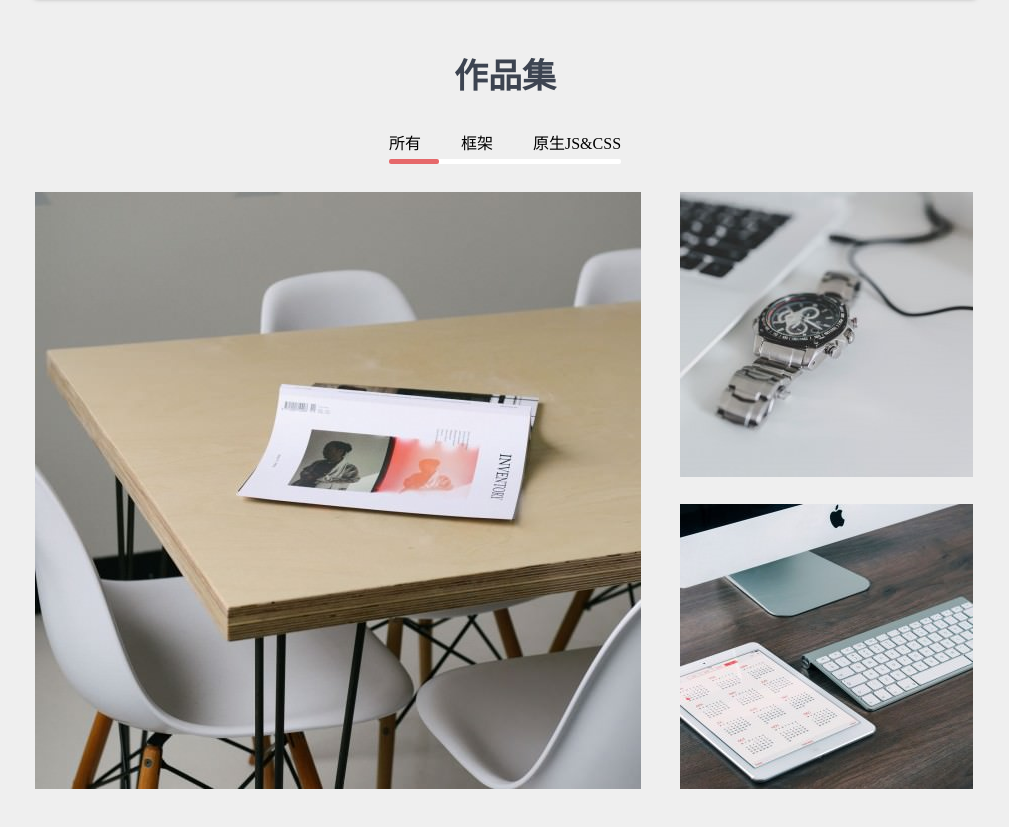
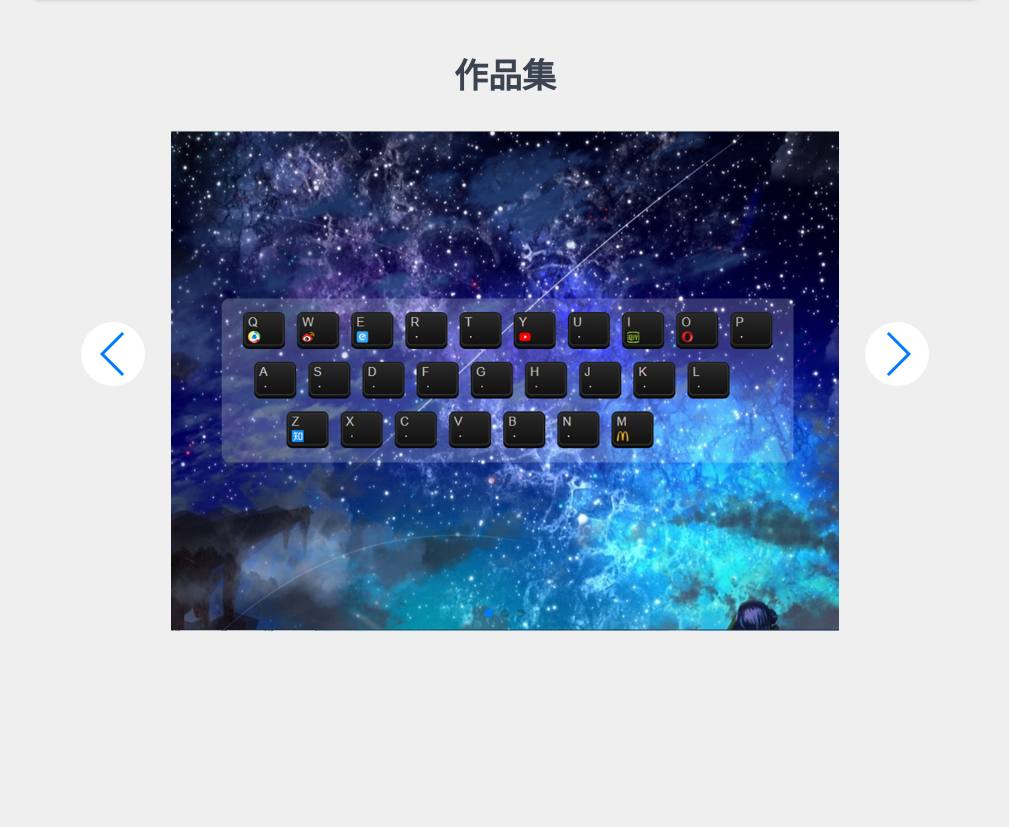
Before and after one commit to chengzi07/resume-47, a plain HTML site: page index.html in a window 1280 px wide. Shown: the part 1254-2081 px from the top of the page, without its empty margins (135-1144 px from the left). After the commit the page ends 1985 px from the top, so only its background shows below. Drawn offline with nearby package versions, Linux system fonts and the light colour scheme; a script that the page names is missing.

Commit message:
添加作品轮播

```diff
--- a/index.html
+++ b/index.html
@@ -8,6 +8,7 @@
     .loading::before,.loading::after{content:'';position: absolute;width:0px;height:0px;background: black;border-radius:50%;top:0;left:0;
       bottom:0;right:0;margin:auto;animation:s 1.5s linear infinite;}
     .loading::after{animation-delay:0.75s;}
+
    @keyframes s{
     0%{width:0px;height:0px;opacity:1;}
     100%{width:100px;height:100px;opacity:0;}
@@ -16,7 +17,10 @@
    .site-welcome{display:none;position:fixed;top:0;left:0;width:100%;height:100%;background:#888;z-index:1;justify-content:center;align-items:center}
    .site-welcome .active{display:flex;}
   </style>
+  <link rel="stylesheet" href="https://cdnjs.cloudflare.com/ajax/libs/Swiper/4.4.1/css/swiper.min.css">
   <link rel="stylesheet" href="./main.css">
+
+
 </head>
 
 <body>
@@ -174,41 +178,44 @@
     </section>
       <section data-x id="siteWorks" class="portfolio">
         <h2>作品集</h2>
-        <nav>
-          <ol class="clearfix">
-	    <li id="portfolio1">所有</li>
-	    <li id="portfolio2">框架</li>
-	    <li id="portfolio3">原生JS&amp;CSS</li>
- 	  </ol>
-	  <div id="portfolioBar" class="bar state-1">
-	    <div class="bar-inner"></div>
+        <!-- Slider main container -->
+        <div class="swiper-container">
+          <!-- Additional required wrapper -->
+          <div class="swiper-wrapper">
+            <!-- Slides -->
+            <img src="./img/works/nav-page.jpg" class="swiper-slide">
+            <img src="./img/works/canvas.jpg" class="swiper-slide">
+            <img src="./img/works/apple-style-slides.jpg" class="swiper-slide">
 	  </div>
-        </nav>
-        <script>
-          portfolio1.onclick=function(){
-            portfolioBar.className='bar state-1'
-          }
-          portfolio2.onclick=function(){
-            portfolioBar.className='bar state-2'
-          }
-          portfolio3.onclick=function(){
-	    portfolioBar.className='bar state-3'
-          }
-        </script>
+          <!-- If we need pagination -->
+          <div class="swiper-pagination"></div>
 
-        <div class="works" style="height: 597px;">
-          <div class="big" style="top:0;left: 0;">
-            <img src="./img/1.jpg" alt="作品1">
+          <!-- If we need navigation buttons -->
         </div>
-          <div class="small" style="top:0;left: 645px;">
-            <img src="./img/2.jpg" alt="作品2">
-          </div>
-          <div class="small" style="top:312px;left: 645px;">
-            <img src="./img/3.jpg" alt="作品3">
-        </div>
-      </div>
+        <div class="swiper-button-prev"></div>
+        <div class="swiper-button-next"></div>
+
+
     </section>
     <script src="https://cdnjs.cloudflare.com/ajax/libs/tween.js/17.2.0/Tween.min.js"></script>
+    <script src="https://cdnjs.cloudflare.com/ajax/libs/Swiper/4.4.1/js/swiper.min.js"></script>
+    <script>
+      var mySwiper = new Swiper ('.swiper-container', {
+        // Optional parameters
+        loop: true,
+
+        // If we need pagination
+        pagination: {
+          el: '.swiper-pagination',
+        },
+
+        // Navigation arrows
+        navigation: {
+          nextEl: '.swiper-button-next',
+          prevEl: '.swiper-button-prev',
+        },
+      })
+    </script>
     <script>
       // 添加offset类
       let specialTags=document.querySelectorAll('[data-x]')
--- a/main.css
+++ b/main.css
@@ -69,15 +69,9 @@ section.skills .progressBar{height: 5px;background: #FAE1E1;border-radius: 2px;m
 section.skills .progressBar > .progress{height: 100%;background: #E6686A;width: 70%;border-radius: 2px;transform:translateX(0);transition:all 1s;}
 section.skills.offset .progress{transform:translateX(-100%);}
 
-section.portfolio{text-align: center;margin-bottom:100px;}
-section.portfolio>nav{display: inline-block;vertical-align: top;margin-top: 32px;}
-section.portfolio>nav>ol{margin:0 auto;display: inline-block;vertical-align: top;}
-section.portfolio>nav>ol>li{float:left;margin-left: 40px;cursor:pointer;}
-section.portfolio>nav>ol>li:first-child{margin-left: 0;}
-section.portfolio>nav .bar{height: 5px;background:white;margin-top: 5px;margin-bottom: 28px;border-radius: 2px;}
-section.portfolio>nav .bar-inner{height: 100%;background: #E6686A;border-radius: 2px;transition: all 0.3s;}
-section.portfolio>nav .bar.state-1 .bar-inner{margin-left: 0;width:50px;}
-section.portfolio>nav .bar.state-2 .bar-inner{margin-left: 65px;width:50px;}
-section.portfolio>nav .bar.state-3 .bar-inner{margin-left: 140px;width:96px;}
-section.portfolio .works{position: relative;}
-section.portfolio .works>.big,section.portfolio .works>.small{position: absolute;}
+section.portfolio{text-align: center;margin-bottom:100px;max-width:720px;}
+section.portfolio h2{margin-bottom:32px;}
+section.portfolio .swiper-container {width:668px;height:501px;}
+section.portfolio .swiper-button-prev,
+section.portfolio .swiper-button-next{background-color:white;width:64px;height:64px;right:100%;left:auto;border-radius:50%;}
+section.portfolio .swiper-button-next{left:100%;right:auto;}
```
Also changed, not shown: img/works/apple-style-slides.jpg (added), img/works/canvas.jpg (added), img/works/nav-page.jpg (added), 1 other file. Lines whose indentation alone changed are shown as unchanged.
